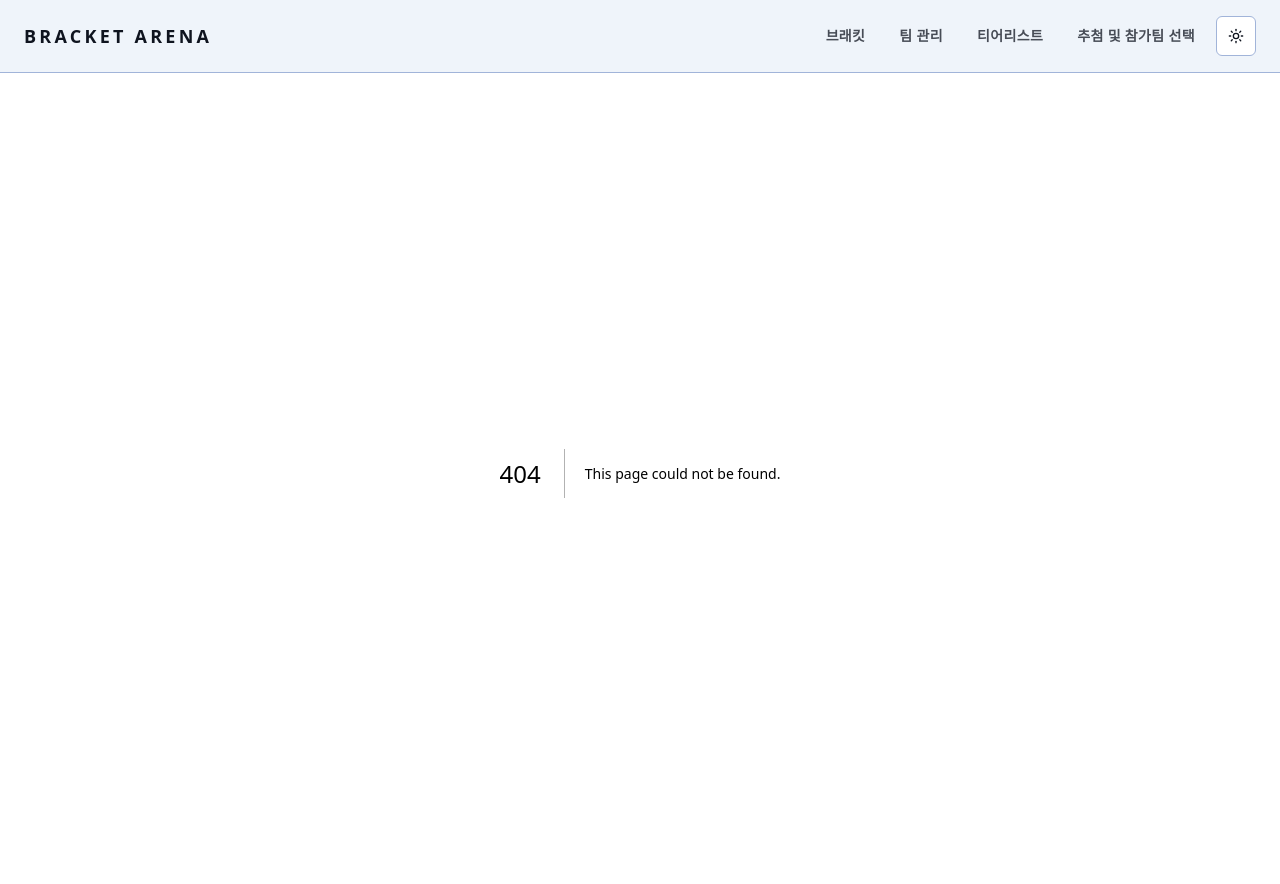
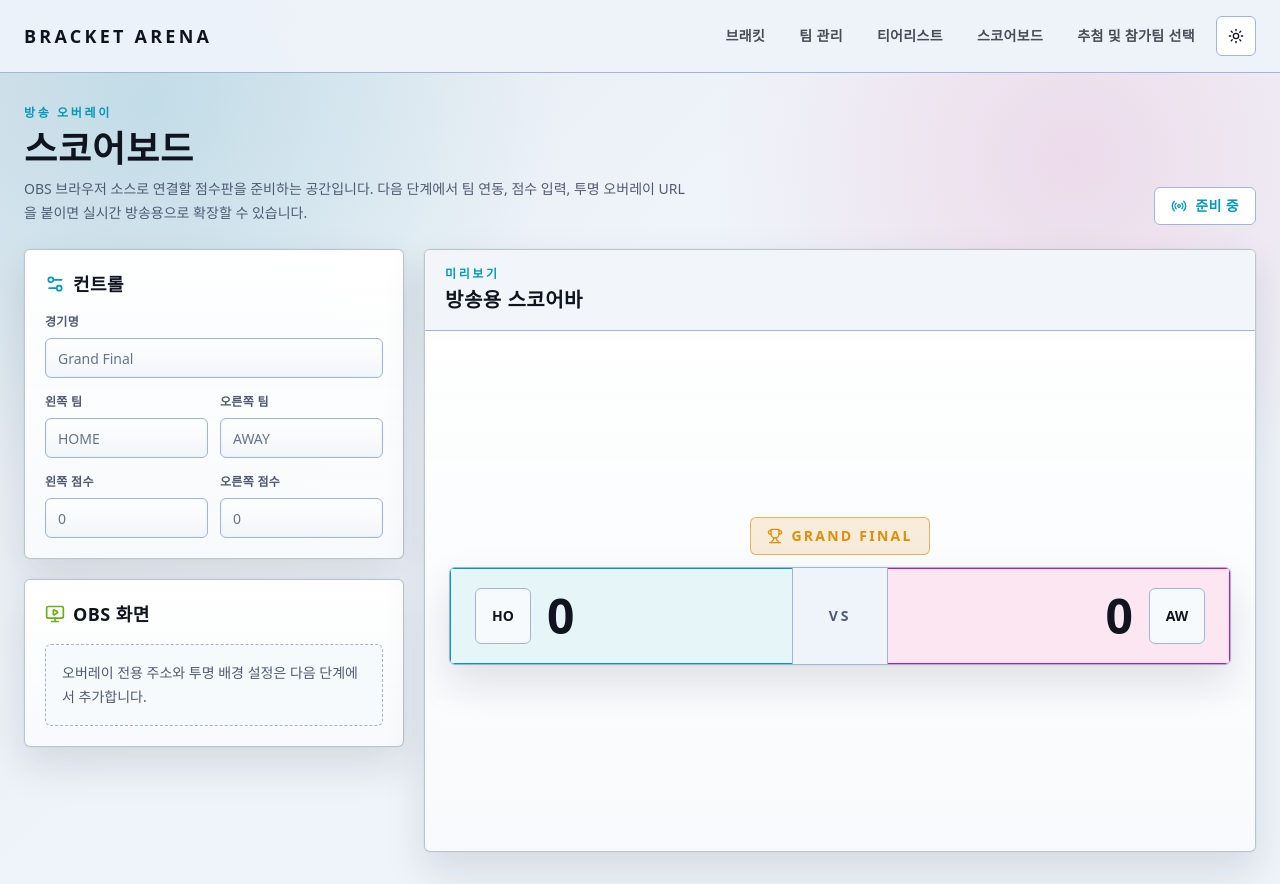
Before and after one commit to Byeolsae/Bracket-Arena, a Next.js app: page /scoreboard in a window 1280 px wide. Before the commit this address had no page. Built offline with nearby package versions, Linux system fonts and the light colour scheme.

Commit message:
Add scoreboard page

```diff
--- a/src/app/page.tsx
+++ b/src/app/page.tsx
@@ -1,5 +1,5 @@
 import Link from "next/link";
-import { ArrowRight, Brackets, Layers3, Shuffle, Users } from "lucide-react";
+import { ArrowRight, Brackets, Layers3, MonitorPlay, Shuffle, Users } from "lucide-react";
 
 const entryPoints = [
   {
@@ -22,6 +22,13 @@ const entryPoints = [
     href: "/tier-list",
     icon: Layers3,
     cta: "티어 정리하기"
+  },
+  {
+    title: "스코어보드",
+    description: "OBS 방송 화면에 올릴 경기 점수판과 오버레이 화면을 준비합니다.",
+    href: "/scoreboard",
+    icon: MonitorPlay,
+    cta: "스코어보드 열기"
   },
   {
     title: "추첨 및 참가팀 선택",
--- /dev/null
+++ b/src/app/scoreboard/page.tsx
@@ -0,0 +1,129 @@
+import { MonitorPlay, Radio, Settings2, Trophy } from "lucide-react";
+
+const previewTeams = [
+  { name: "HOME", score: 0, tone: "border-cyan bg-cyan/10 text-cyan" },
+  { name: "AWAY", score: 0, tone: "border-magenta bg-magenta/10 text-magenta" }
+];
+
+export default function ScoreboardPage() {
+  return (
+    <main className="min-h-[calc(100vh-73px)] px-4 py-8 sm:px-6 2xl:px-8">
+      <section className="mb-6 flex flex-wrap items-end justify-between gap-4">
+        <div>
+          <p className="section-kicker">방송 오버레이</p>
+          <h1 className="mt-2 text-3xl font-black uppercase tracking-wide text-ink sm:text-4xl">
+            스코어보드
+          </h1>
+          <p className="mt-2 max-w-2xl text-sm leading-6 text-muted">
+            OBS 브라우저 소스로 연결할 점수판을 준비하는 공간입니다. 다음 단계에서 팀 연동, 점수 입력,
+            투명 오버레이 URL을 붙이면 실시간 방송용으로 확장할 수 있습니다.
+          </p>
+        </div>
+        <div className="inline-flex items-center gap-2 rounded-md border border-line bg-panel px-4 py-2 text-sm font-black uppercase tracking-wide text-cyan">
+          <Radio className="h-4 w-4" aria-hidden="true" />
+          준비 중
+        </div>
+      </section>
+
+      <section className="grid gap-5 xl:grid-cols-[380px_1fr]">
+        <aside className="space-y-5">
+          <div className="arena-card p-5">
+            <div className="mb-4 flex items-center gap-2">
+              <Settings2 className="h-5 w-5 text-cyan" aria-hidden="true" />
+              <h2 className="text-lg font-black uppercase tracking-wide text-ink">컨트롤</h2>
+            </div>
+
+            <div className="space-y-4">
+              <label className="block">
+                <span className="mb-2 block text-xs font-black uppercase tracking-wide text-muted">경기명</span>
+                <input className="input" placeholder="Grand Final" />
+              </label>
+              <div className="grid grid-cols-2 gap-3">
+                <label className="block">
+                  <span className="mb-2 block text-xs font-black uppercase tracking-wide text-muted">왼쪽 팀</span>
+                  <input className="input" placeholder="HOME" />
+                </label>
+                <label className="block">
+                  <span className="mb-2 block text-xs font-black uppercase tracking-wide text-muted">오른쪽 팀</span>
+                  <input className="input" placeholder="AWAY" />
+                </label>
+              </div>
+              <div className="grid grid-cols-2 gap-3">
+                <label className="block">
+                  <span className="mb-2 block text-xs font-black uppercase tracking-wide text-muted">왼쪽 점수</span>
+                  <input className="input" inputMode="numeric" placeholder="0" />
+                </label>
+                <label className="block">
+                  <span className="mb-2 block text-xs font-black uppercase tracking-wide text-muted">오른쪽 점수</span>
+                  <input className="input" inputMode="numeric" placeholder="0" />
+                </label>
+              </div>
+            </div>
+          </div>
+
+          <div className="arena-card p-5">
+            <div className="mb-4 flex items-center gap-2">
+              <MonitorPlay className="h-5 w-5 text-lime" aria-hidden="true" />
+              <h2 className="text-lg font-black uppercase tracking-wide text-ink">OBS 화면</h2>
+            </div>
+            <div className="rounded-md border border-dashed border-line bg-field p-4 text-sm leading-6 text-muted">
+              오버레이 전용 주소와 투명 배경 설정은 다음 단계에서 추가합니다.
+            </div>
+          </div>
+        </aside>
+
+        <div className="arena-card overflow-hidden">
+          <div className="border-b border-line bg-arena/80 px-5 py-4">
+            <p className="section-kicker">미리보기</p>
+            <h2 className="mt-1 text-xl font-black uppercase tracking-wide text-ink">방송용 스코어바</h2>
+          </div>
+
+          <div className="grid min-h-[520px] place-items-center bg-[radial-gradient(circle_at_50%_30%,rgba(47,230,255,0.12),transparent_32%),hsl(var(--arena))] p-6">
+            <div className="w-full max-w-5xl">
+              <div className="mx-auto mb-3 flex w-fit items-center gap-2 rounded-md border border-gold/60 bg-gold/15 px-4 py-2 text-sm font-black uppercase tracking-[0.16em] text-gold">
+                <Trophy className="h-4 w-4" aria-hidden="true" />
+                Grand Final
+              </div>
+
+              <div className="grid grid-cols-[1fr_auto_1fr] items-stretch overflow-hidden rounded-md border border-line bg-panel/95 shadow-panel">
+                <ScorePanel team={previewTeams[0]} side="left" />
+                <div className="grid min-w-24 place-items-center border-x border-line bg-arena px-5 text-sm font-black uppercase tracking-[0.2em] text-muted">
+                  VS
+                </div>
+                <ScorePanel team={previewTeams[1]} side="right" />
+              </div>
+            </div>
+          </div>
+        </div>
+      </section>
+    </main>
+  );
+}
+
+function ScorePanel({
+  team,
+  side
+}: {
+  team: { name: string; score: number; tone: string };
+  side: "left" | "right";
+}) {
+  return (
+    <div
+      className={`flex min-h-24 items-center gap-4 border-y px-6 ${team.tone} ${
+        side === "left" ? "justify-start border-l" : "justify-end border-r"
+      }`}
+    >
+      {side === "left" ? <TeamBadge label={team.name} /> : null}
+      <span className="text-5xl font-black tabular-nums text-ink">{team.score}</span>
+      {side === "right" ? <TeamBadge label={team.name} /> : null}
+    </div>
+  );
+}
+
+function TeamBadge({ label }: { label: string }) {
+  return (
+    <div className="grid h-14 w-14 place-items-center rounded-md border border-line bg-field text-sm font-black uppercase text-ink">
+      {label.slice(0, 2)}
+    </div>
+  );
+}
--- a/src/components/navigation/HeaderNav.tsx
+++ b/src/components/navigation/HeaderNav.tsx
@@ -19,6 +19,9 @@ export function HeaderNav() {
         <Link className="rounded-md border border-transparent px-3 py-2 text-ink/75 hover:border-cyan hover:text-cyan" href="/tier-list">
           티어리스트
         </Link>
+        <Link className="rounded-md border border-transparent px-3 py-2 text-ink/75 hover:border-cyan hover:text-cyan" href="/scoreboard">
+          스코어보드
+        </Link>
         <Link className="rounded-md border border-transparent px-3 py-2 text-ink/75 hover:border-cyan hover:text-cyan" href="/draw">
           추첨 및 참가팀 선택
         </Link>
```
